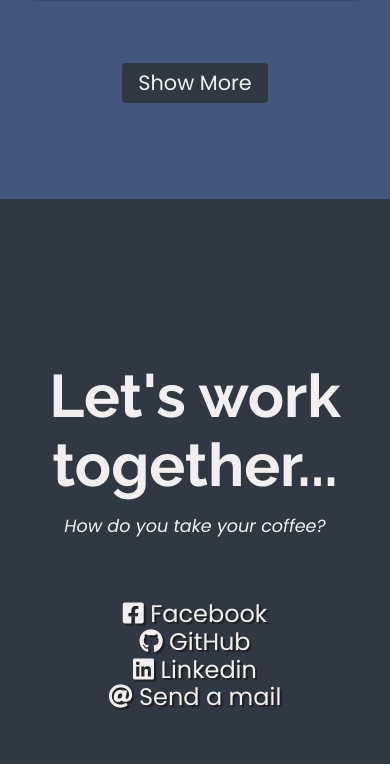
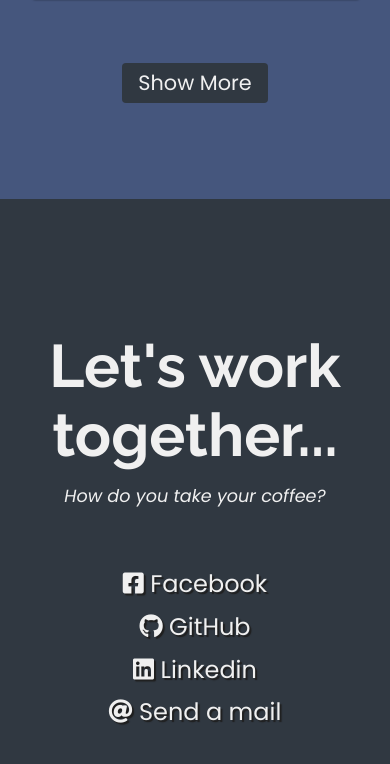
Before and after one commit to KareeMagdyy/fcc-portfolio, a plain HTML site: page index.html in a window 390 px wide. Shown: the part 3411-4175 px from the top of the page. Drawn offline with Linux system fonts and the light colour scheme.

Commit message:
responsive Fix

```diff
--- a/main.css
+++ b/main.css
@@ -237,6 +237,14 @@
     flex-direction: column;
     justify-content: center;
   }
+
+  .social-links a {
+    margin-bottom: 15px;
+  }
+
+  .social-links a:hover {
+    transform: translateY(4px);
+  }
 }
 
 /* Contact End */
```
